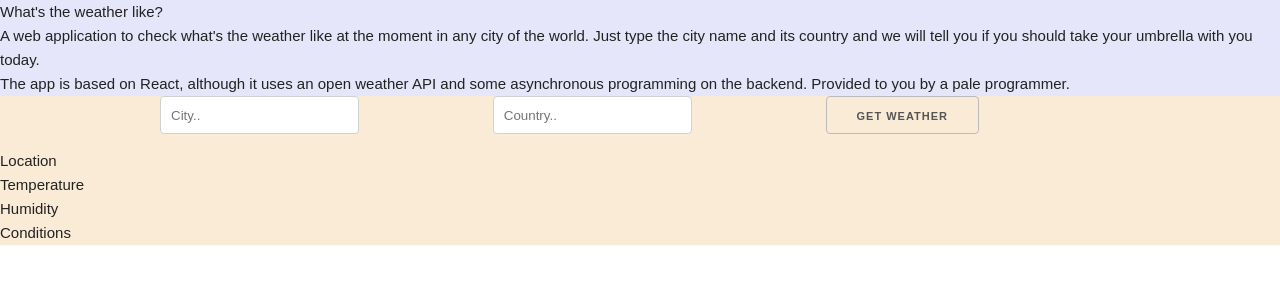
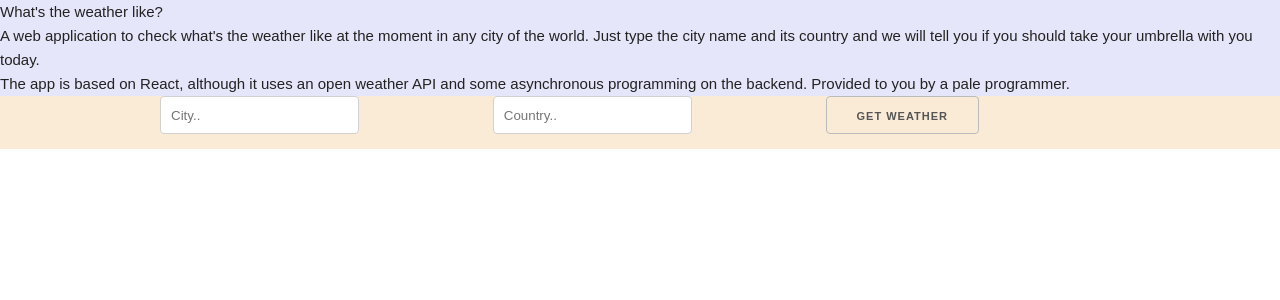
Before and after one commit to alextjd/weather-react-api, a React (Create React App) app: page / in a window 1280 px wide. Shown: the top 300 px of the page. Built offline with nearby package versions, Linux system fonts and the light colour scheme.

Commit message:
Conditional rendering depending on the props.

```diff
--- a/src/Weather/Weather.js
+++ b/src/Weather/Weather.js
@@ -1,14 +1,20 @@
-import React, {Component} from 'react';
+import React from 'react';
 
 const Weather = (props) => {
-    return(
-        <div className="weather-container">
-            <div className="wdata"><span>Location</span></div>
-            <div className="wdata"><span>Temperature</span></div>
-            <div className="wdata"><span>Humidity</span></div>
-            <div className="wdata"><span>Conditions</span></div>
-        </div>
-    );
+    if (props.city && props.country) {
+        return (
+            <div className="weather-container">
+                <div className="wdata"><span>Location</span><h3>{props.city}, {props.country}</h3></div>
+                <div className="wdata"><span>Temperature</span><h3>{props.temperature} °C</h3></div>
+                <div className="wdata"><span>Humidity</span><h3>{props.humidity}%</h3></div>
+                <div className="wdata"><span>Conditions</span><h3>{props.conditions}</h3></div>
+            </div>
+        );
+    } else {
+        return (
+            <div className="weather-container"><span className="error">{props.error}</span></div>
+        );
+    }
 };
 
 export default Weather;
```
